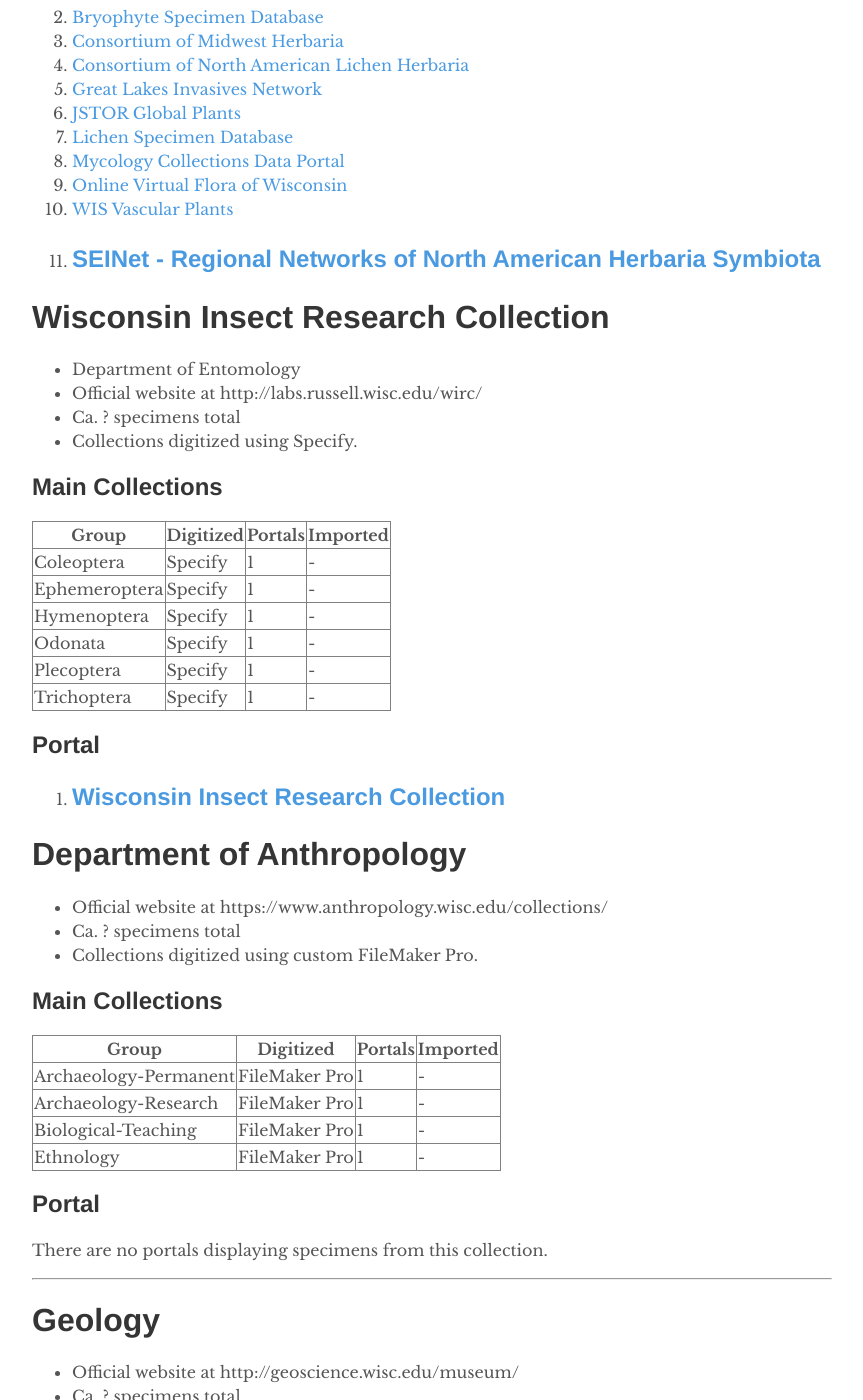
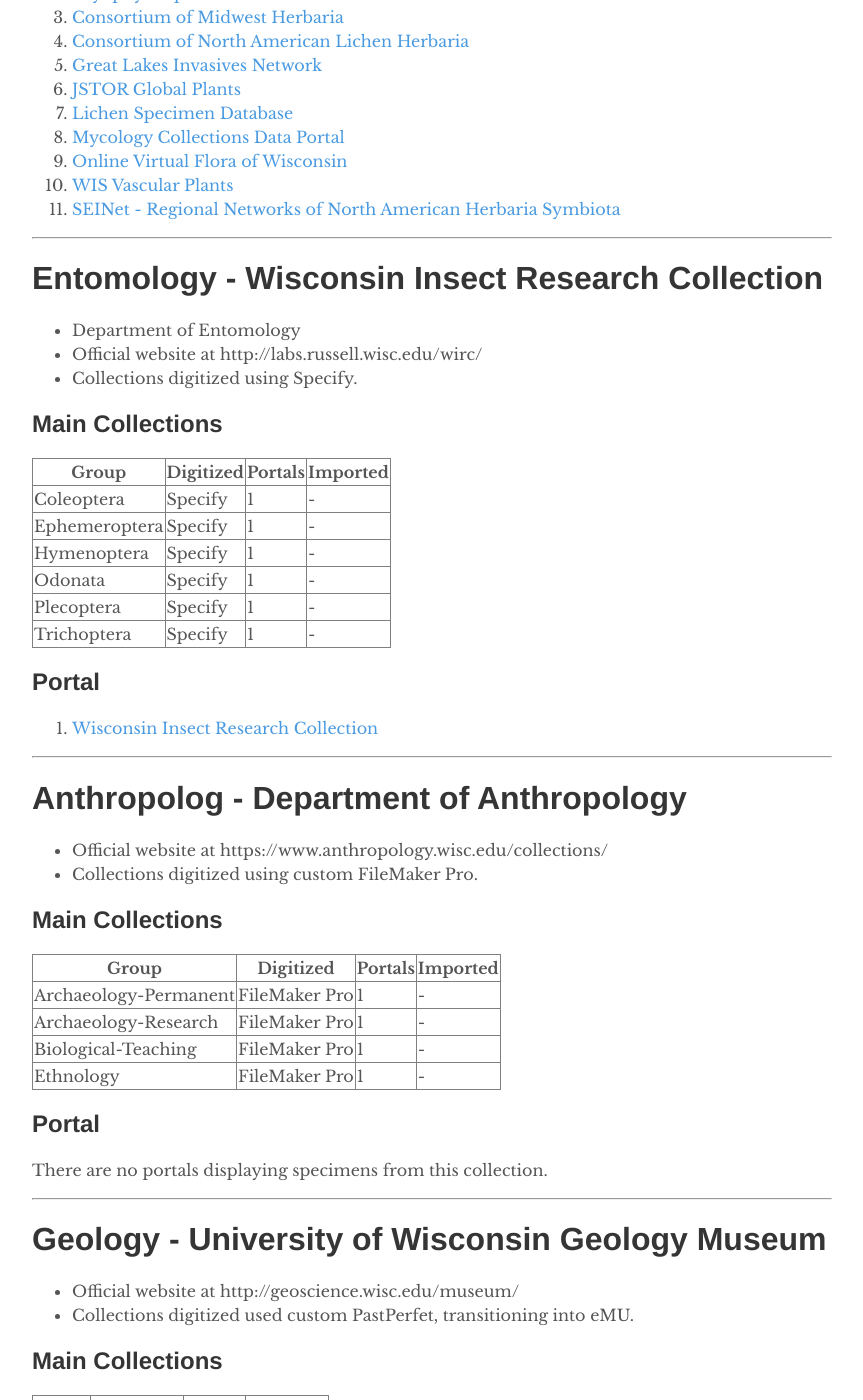
Before and after one commit to arbolitoloco/uw2020, a Jekyll site: the page built from docs/uw-biodiversity-data-mgmt.md, in a window 1280 px wide and 1400 px high, scrolled down 1930 px. Shown: the whole window, without its empty margins (208-1071 px from the left). Built offline with Jekyll 4.4.1, drawn with Linux system fonts in a browser that asks for light colours; some of the changed text lies outside the part shown.

```diff
--- a/docs/uw-biodiversity-data-mgmt.md
+++ b/docs/uw-biodiversity-data-mgmt.md
@@ -5,11 +5,10 @@ author: "Laura"
 permalink: /docs/uw-biodiversity-data-mgmt/
 ---
 
-# University of Wisconsin Zoological Museum
+# Zoology - University of Wisconsin Zoological Museum
 
 - Department of Integrative Biology
 - Official website at https://uwzm.integrativebiology.wisc.edu/
-- Ca. ? specimens total
 - Collections digitized using custom MS Access. Transitioning into Specify.
 
 ## Main Collections
@@ -48,13 +47,13 @@ permalink: /docs/uw-biodiversity-data-mgmt/
 19. [Wisconsin Fish Distribution Maps](https://cida.usgs.gov/wdnr_fishmap)
 20. [Wisconsin's Rare Mussels and Clams](http://dnr.wi.gov/topic/endangeredresources/animals.asp?mode=list&grp=19)
 21. [Wisconsin Stream and River Flows](http://waterdata.usgs.gov/wi/nwis/current?type=flow)
+
 ------------------------------
 
-# Wisconsin State Herbarium
+# Botany - Wisconsin State Herbarium
 
 - Department of Botany
 - Official website at https://herbarium.wisc.edu/
-- Ca. 1.37 Mi specimens total
 - Collections digitized using Specify and Symbiota.
 
 ## Main Collections
@@ -80,13 +79,13 @@ permalink: /docs/uw-biodiversity-data-mgmt/
 9. [Online Virtual Flora of Wisconsin](http://wisflora.herbarium.wisc.edu/)
 10. [WIS Vascular Plants](http://specify.botany.wisc.edu/)
 11. [SEINet - Regional Networks of North American Herbaria Symbiota](http://swbiodiversity.org/seinet/)
+
 ------------------------------
 
-# Wisconsin Insect Research Collection
+# Entomology - Wisconsin Insect Research Collection
 
 - Department of Entomology
 - Official website at http://labs.russell.wisc.edu/wirc/
-- Ca. ? specimens total
 - Collections digitized using Specify.
 
 ## Main Collections
@@ -103,12 +102,12 @@ permalink: /docs/uw-biodiversity-data-mgmt/
 ## Portal
 
 1. [Wisconsin Insect Research Collection](http://labs.russell.wisc.edu/wirc/collections/)
+
 ------------------------------
 
-# Department of Anthropology
+# Anthropolog - Department of Anthropology
 
 - Official website at https://www.anthropology.wisc.edu/collections/
-- Ca. ? specimens total
 - Collections digitized using custom FileMaker Pro.
 
 ## Main Collections
@@ -126,10 +125,9 @@ There are no portals displaying specimens from this collection.
 
 ------------------------------
 
-# Geology
+# Geology - University of Wisconsin Geology Museum
 
 - Official website at http://geoscience.wisc.edu/museum/
-- Ca. ? specimens total
 - Collections digitized used custom PastPerfet, transitioning into eMU.
 
 ## Main Collections
```
Also changed, not shown: docs/docs-summary.md (+2 -0 lines), docs/occ-conversion-proc-entomo.md (added, +49 -0 lines).
